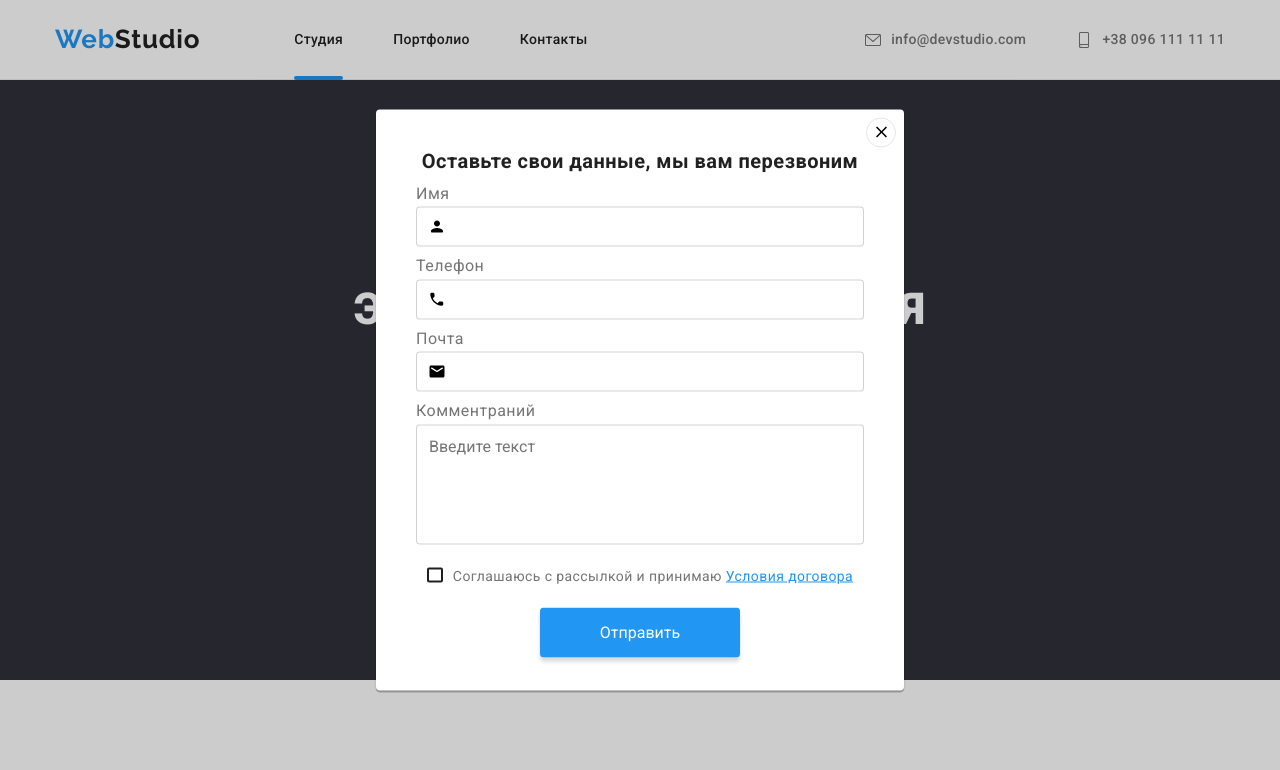
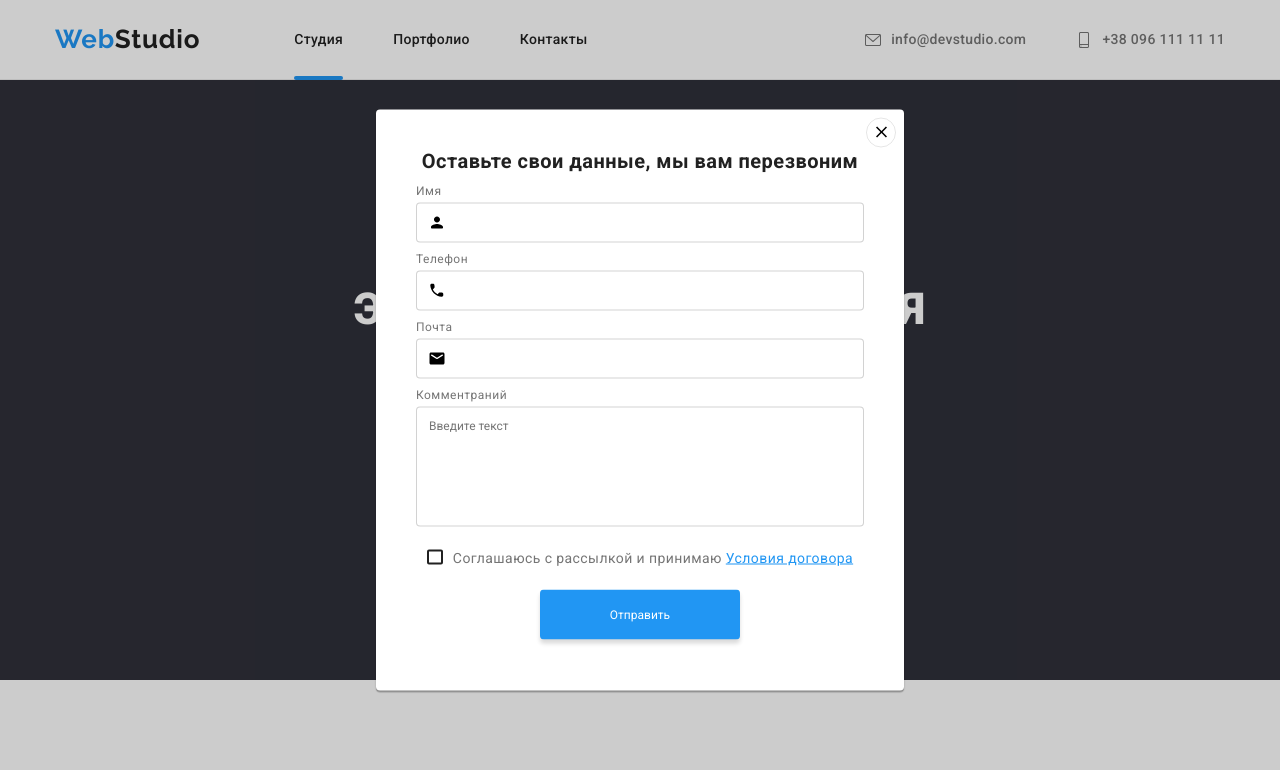
Before and after one commit to KViktorK/goit-markup-hw-06, a plain HTML site: page index.html in a window 1280 px wide. Both pictures are taken after a click on the button "Заказать услугу". Shown: the top 770 px of the page. Drawn offline with nearby package versions, Linux system fonts and the light colour scheme.

Commit message:
Update style.css

```diff
--- a/css/style.css
+++ b/css/style.css
@@ -302,6 +302,7 @@ header {
   align-items: center;
 }
 .footer-form input {
+  padding-left: 16px;
   outline: none;
   border: 1px solid rgba(255, 255, 255, 0.3);
   border-radius: 4px;
@@ -787,6 +788,8 @@ textarea {
 .modal-form {
   display: flex;
   flex-direction: column;
+  font-size: 12px;
+  line-height: 1.16;
 }
 .modal-filed {
   width: 100%;
```
